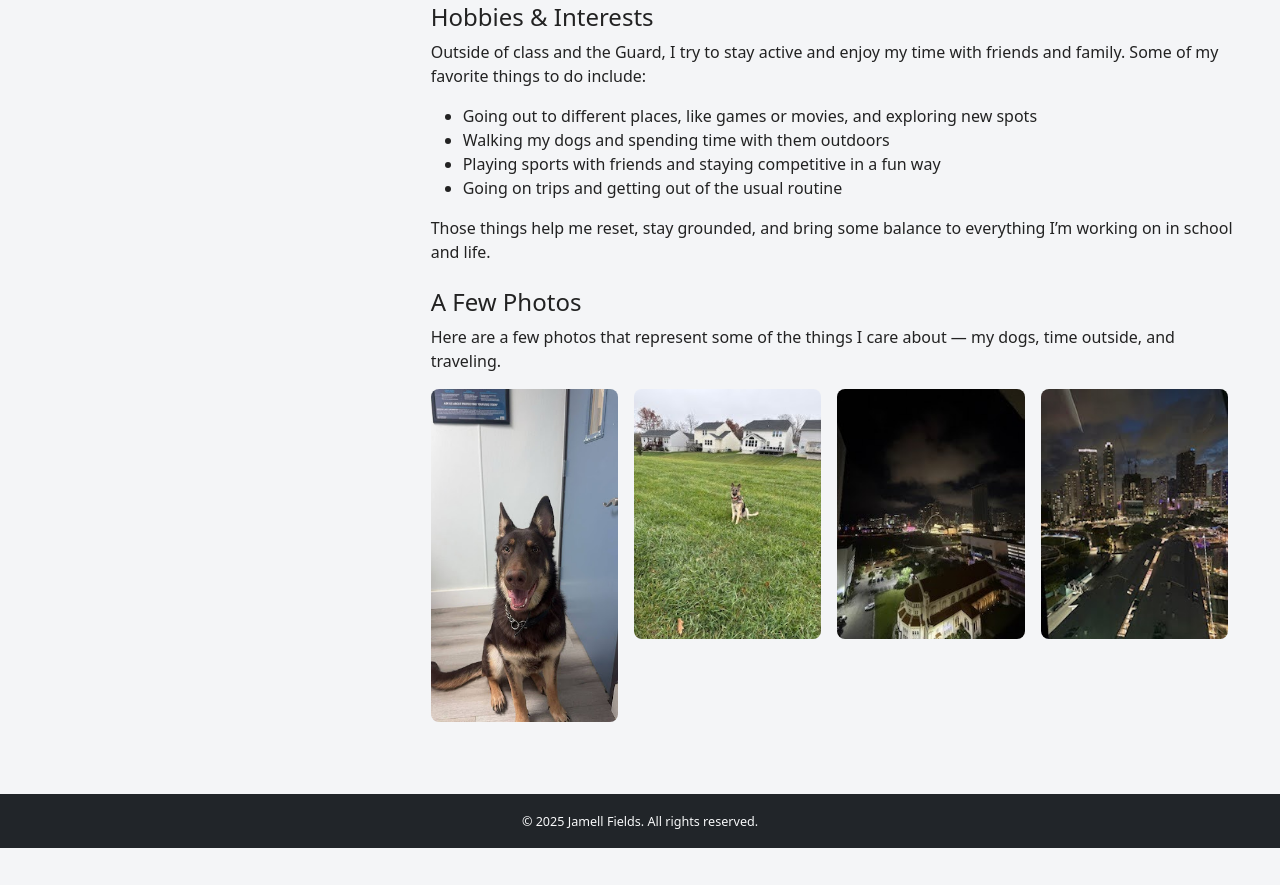
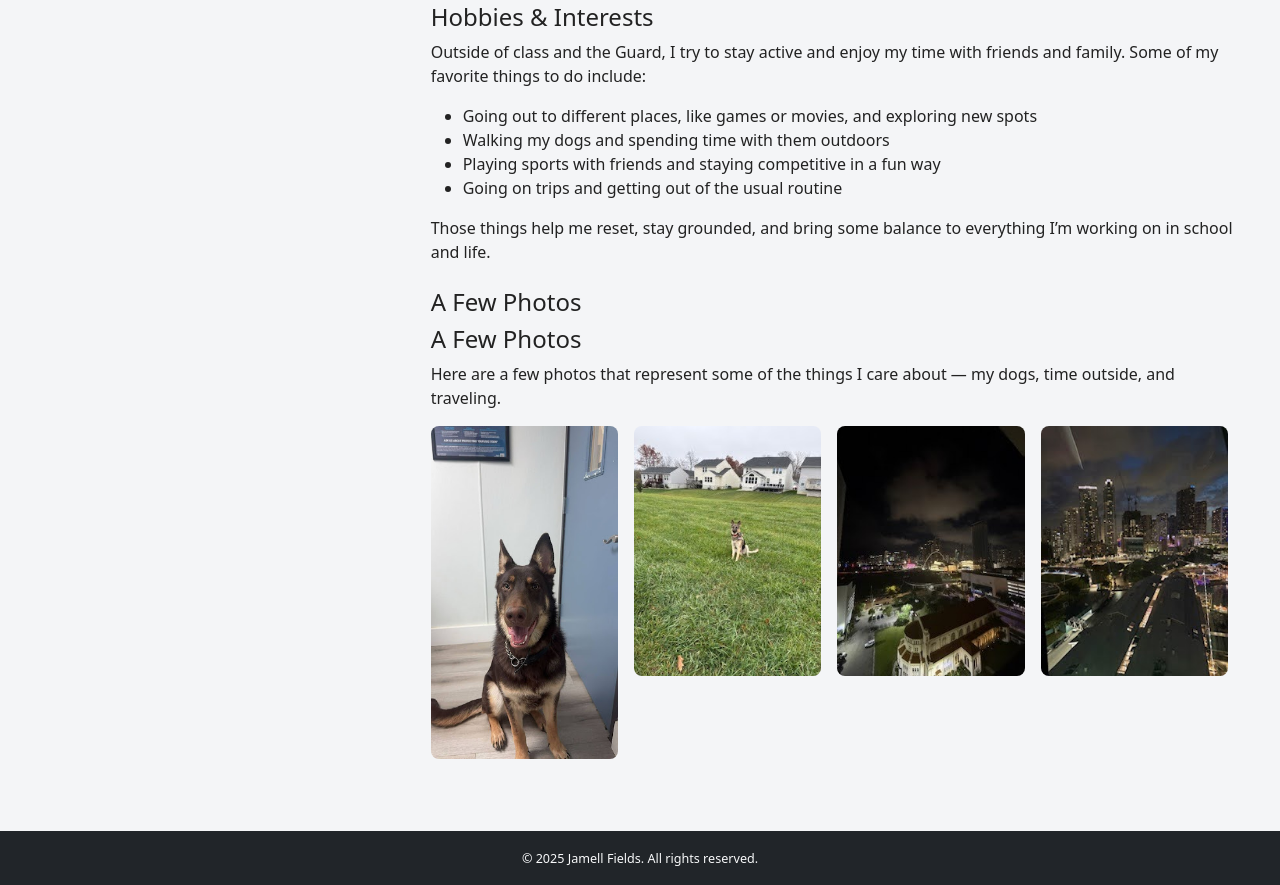
Before and after one commit to JFi3lds/personal_website, a plain HTML site: page about.html in a window 1280 px wide. Shown: the part 595-1480 px from the top of the page. Before the commit the page ends 1443 px from the top, so only its background shows below. Drawn offline with nearby package versions, Linux system fonts and the light colour scheme; files that its build step writes are made by us from their sources; files whose address does not match are found by name.

Commit message:
Add files via upload

```diff
--- a/about.html
+++ b/about.html
@@ -106,6 +106,9 @@
           <!-- Photo strip using your pics -->
           <section class="mb-4">
             <h2 class="h4">A Few Photos</h2>
+                      <!-- Photo strip using your pics -->
+          <section class="mb-4">
+            <h2 class="h4">A Few Photos</h2>
             <p class="mb-3">
               Here are a few photos that represent some of the things I care about — my dogs, time
               outside, and traveling.
@@ -129,6 +132,7 @@
               </div>
             </div>
           </section>
+
         </div>
       </div>
     </div>
```
